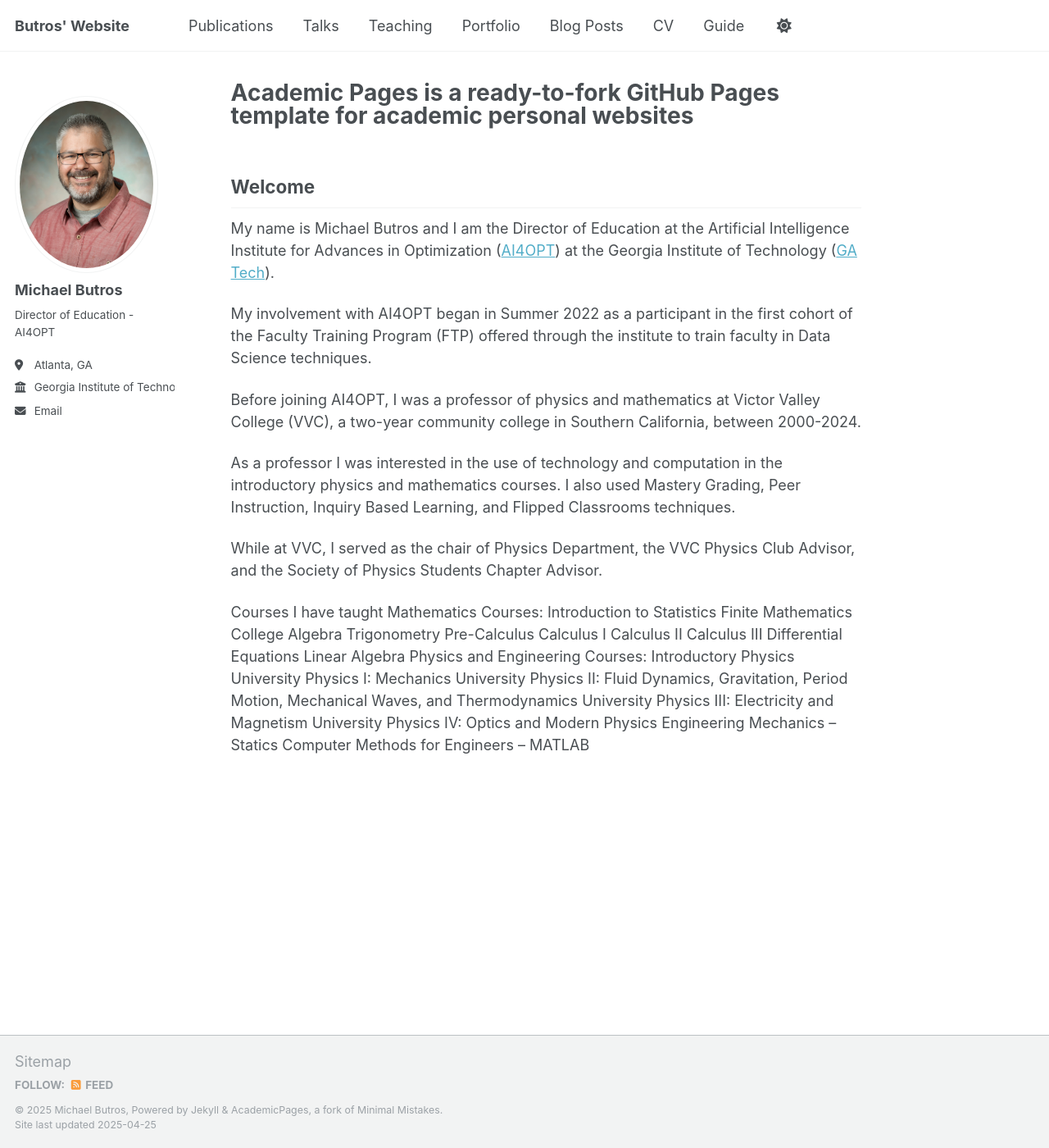
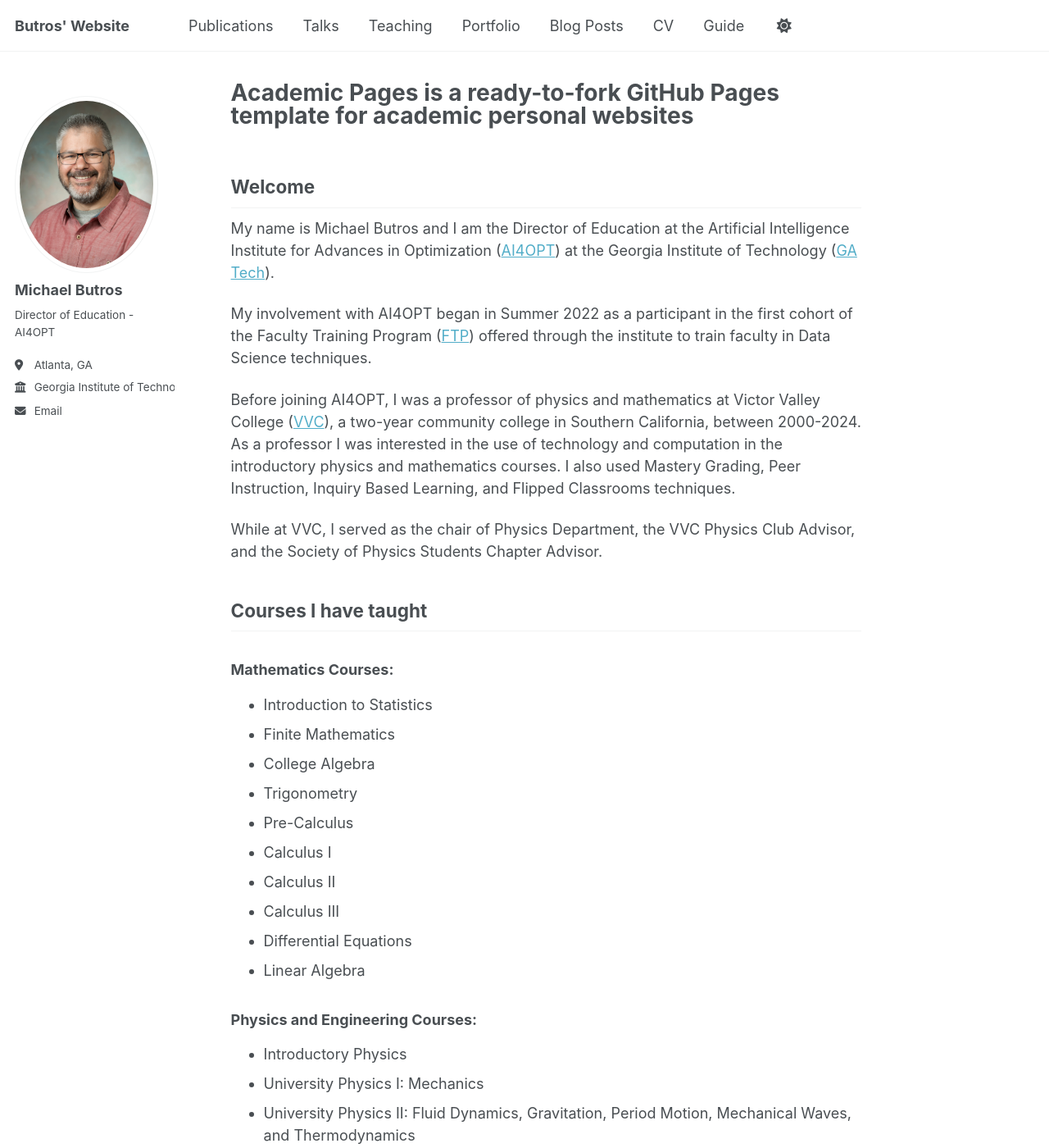
Before and after one commit to MButros/MButros.github.io, a Jekyll site: the page built from _pages/about.md, in a window 1280 px wide and 1400 px high. Shown: the whole window at 82% size. Built offline with Jekyll 4.4.1, drawn with Linux system fonts in a browser that asks for light colours; some of the changed lines change nothing that is shown; some of the changed text lies outside the part shown.

Commit message:
Update about.md

```diff
--- a/_pages/about.md
+++ b/_pages/about.md
@@ -11,31 +11,30 @@
 
 My name is Michael Butros and I am the Director of Education at the Artificial Intelligence Institute for Advances in Optimization ([AI4OPT](https://www.ai4opt.org)) at the Georgia Institute of Technology ([GA Tech](https://www.gatech.edu)).
 
-My involvement with AI4OPT began in Summer 2022 as a participant in the first cohort of the Faculty Training Program (FTP) offered through the institute to train faculty in Data Science techniques.
+My involvement with AI4OPT began in Summer 2022 as a participant in the first cohort of the Faculty Training Program ([FTP](https://www.ai4opt.org/education/faculty-training)) offered through the institute to train faculty in Data Science techniques.
 
-Before joining AI4OPT, I was a professor of physics and mathematics at Victor Valley College (VVC), a two-year community college in Southern California, between 2000-2024.
-
-As a professor I was interested in the use of technology and computation in the introductory physics and mathematics courses.  I also used Mastery Grading, Peer Instruction, Inquiry Based Learning, and Flipped Classrooms techniques.
+Before joining AI4OPT, I was a professor of physics and mathematics at Victor Valley College ([VVC](http://www.vvc.edu)), a two-year community college in Southern California, between 2000-2024. As a professor I was interested in the use of technology and computation in the introductory physics and mathematics courses.  I also used Mastery Grading, Peer Instruction, Inquiry Based Learning, and Flipped Classrooms techniques.
 
 While at VVC, I served as the chair of Physics Department, the VVC Physics Club Advisor, and the Society of Physics Students Chapter Advisor.
 
-Courses I have taught
-Mathematics Courses:
-Introduction to Statistics
-Finite Mathematics
-College Algebra
-Trigonometry
-Pre-Calculus
-Calculus I
-Calculus II
-Calculus III
-Differential Equations
-Linear Algebra
-Physics and Engineering Courses:
-Introductory Physics
-University Physics I:  Mechanics
-University Physics II: Fluid Dynamics, Gravitation, Period Motion, Mechanical Waves, and Thermodynamics
-University Physics III: Electricity and Magnetism
-University Physics IV: Optics and Modern Physics
-Engineering Mechanics – Statics
-Computer Methods for Engineers – MATLAB
+## Courses I have taught
+### Mathematics Courses:
+- Introduction to Statistics
+- Finite Mathematics
+- College Algebra
+- Trigonometry
+- Pre-Calculus
+- Calculus I
+- Calculus II
+- Calculus III
+- Differential Equations
+- Linear Algebra
+
+### Physics and Engineering Courses:
+- Introductory Physics
+- University Physics I:  Mechanics
+- University Physics II: Fluid Dynamics, Gravitation, Period Motion, Mechanical Waves, and Thermodynamics
+- University Physics III: Electricity and Magnetism
+- University Physics IV: Optics and Modern Physics
+- Engineering Mechanics – Statics
+- Computer Methods for Engineers – MATLAB
```
